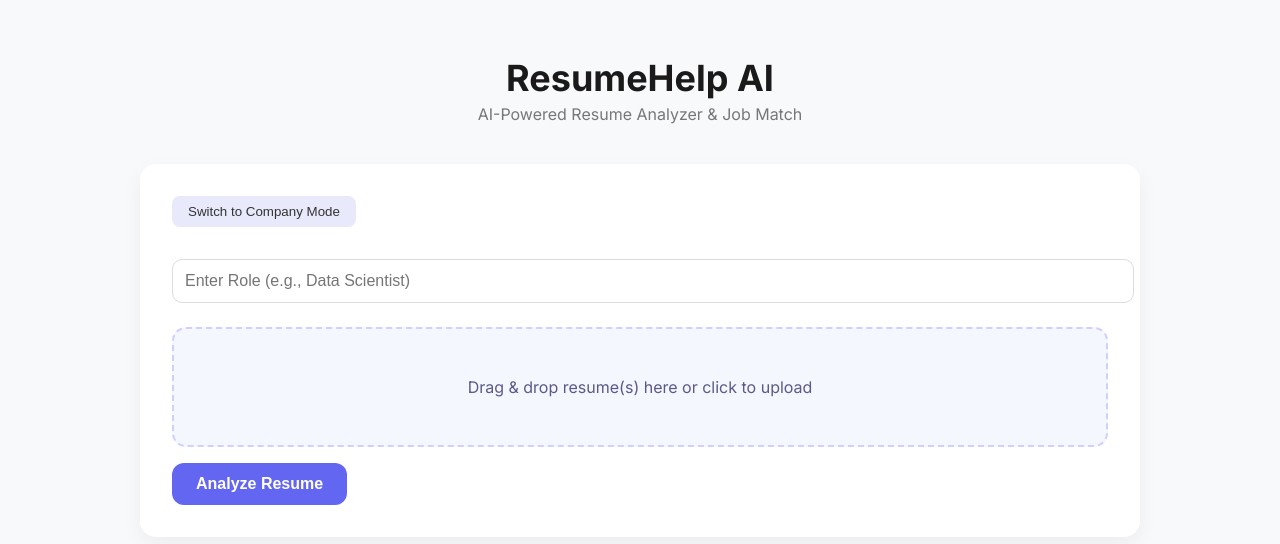
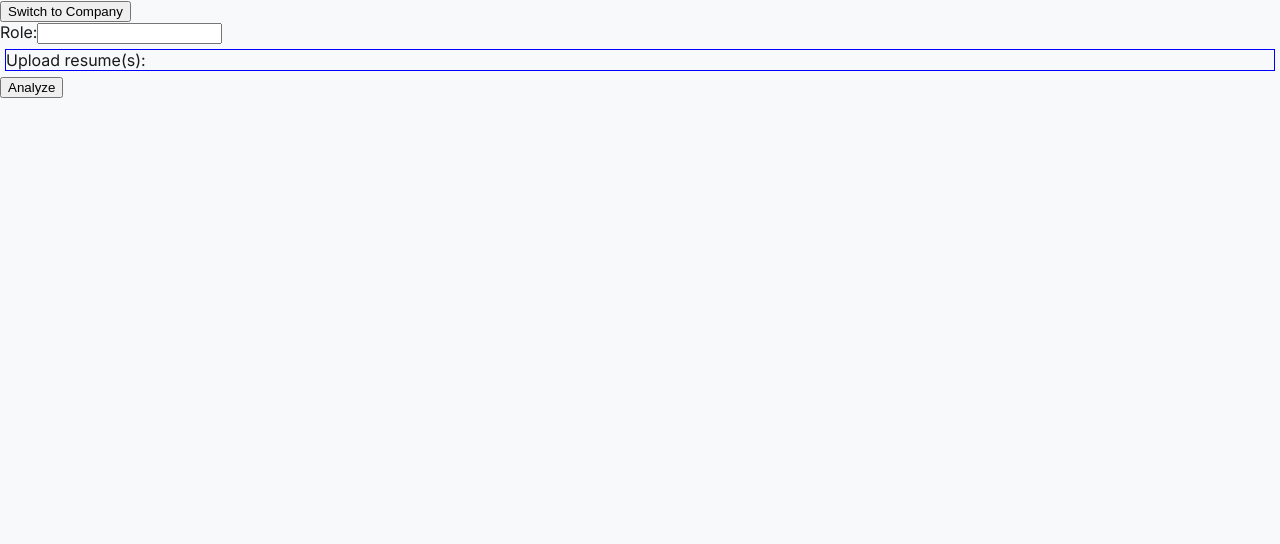
Before and after one commit to mrudula-ghanekar/AI-frontend, a React (Create React App) app: page /app in a window 1280 px wide. Shown: the top 544 px of the page. Built offline with nearby package versions, Linux system fonts and the light colour scheme.

Commit message:
Update App.js

```diff
--- a/src/App.js
+++ b/src/App.js
@@ -3,231 +3,87 @@ import axios from 'axios';
 import { useDropzone } from 'react-dropzone';
 import './App.css';
 
-export default function App() {
+function App() {
   const [mode, setMode] = useState('candidate');
   const [role, setRole] = useState('');
   const [files, setFiles] = useState([]);
   const [jdFile, setJdFile] = useState(null);
   const [result, setResult] = useState(null);
   const [batchResult, setBatchResult] = useState(null);
+  const [error, setError] = useState('');
   const [loading, setLoading] = useState(false);
-  const [error, setError] = useState(null);
-  const API_BASE_URL = process.env.REACT_APP_API_BASE_URL;
+  const base = process.env.REACT_APP_API_BASE_URL;
 
-  const handleModeToggle = () => {
-    setMode(prev => (prev === 'candidate' ? 'company' : 'candidate'));
-    setResult(null);
-    setBatchResult(null);
-    setFiles([]);
-    setJdFile(null);
-    setRole('');
-    setError(null);
-  };
-
-  const { getRootProps, getInputProps } = useDropzone({
-    onDrop: acceptedFiles => {
-      if (acceptedFiles.length === 0) {
-        setError("⚠️ Invalid file type. Please upload a PDF or DOCX.");
-        return;
-      }
-      if (mode === 'company' && acceptedFiles.length > 10) {
-        setError("⚠️ You can upload up to 10 resumes in company mode.");
-        return;
-      }
-      setFiles(acceptedFiles);
-      setError(null);
-    },
+  const drop = useDropzone({
+    onDrop: f => setFiles(f),
     multiple: mode === 'company',
-    accept: {
-      'application/pdf': ['.pdf'],
-      'application/msword': ['.doc'],
-      'application/vnd.openxmlformats-officedocument.wordprocessingml.document': ['.docx'],
-    }
+    accept: { 'application/pdf': [], 'application/msword': [], 'application/vnd.openxmlformats-officedocument.wordprocessingml.document': [] }
   });
 
-  const { getRootProps: getJDRootProps, getInputProps: getJDInputProps } = useDropzone({
-    onDrop: acceptedFiles => {
-      if (acceptedFiles.length !== 1) {
-        setError("⚠️ Please upload exactly one job description file.");
-        return;
-      }
-      setJdFile(acceptedFiles[0]);
-      setError(null);
-    },
+  const jdDrop = useDropzone({
+    onDrop: f => setJdFile(f[0]),
     multiple: false,
-    accept: {
-      'application/pdf': ['.pdf'],
-      'application/msword': ['.doc'],
-      'application/vnd.openxmlformats-officedocument.wordprocessingml.document': ['.docx'],
-    }
+    accept: drop.accept
   });
 
-  const handleUpload = async () => {
-    if (!files.length || !role.trim() || (mode === 'company' && !jdFile)) {
-      setError("⚠️ Please select file(s), a job description (if in company mode), and enter a job role.");
+  const upload = async () => {
+    if (!role || files.length === 0 || (mode==='company' && !jdFile)) {
+      setError('Please fill all fields and upload necessary file(s).');
       return;
     }
+    setError(''); setLoading(true); setResult(null); setBatchResult(null);
 
-    setLoading(true);
-    setError(null);
-    setResult(null);
-    setBatchResult(null);
+    const fd = new FormData();
+    fd.append('mode', mode);
+    fd.append('role', role);
+    if (mode === 'company') {
+      files.forEach(f => fd.append('files', f));
+      fd.append('jd_file', jdFile);
+    } else {
+      fd.append('file', files[0]);
+    }
 
     try {
-      const formData = new FormData();
-      if (mode === 'company') {
-        files.forEach(file => formData.append("files", file));
-        formData.append("jd_file", jdFile);
-      } else {
-        formData.append("file", files[0]);
-      }
-
-      formData.append("role", role);
-      formData.append("mode", mode);
-
-      const response = await axios.post(
-        `${API_BASE_URL}/api/analyze-file`,
-        formData
-      );
-
-      const data = response.data;
-
-      if (mode === 'company') {
-        if (data && Array.isArray(data.ranking)) {
-          setBatchResult(data.ranking);
-        } else {
-          setError("⚠️ Invalid company response from server.");
-        }
-      } else {
-        if (
-          data &&
-          data.status === 'success' &&
-          typeof data.suited_for_role === 'string' &&
-          Array.isArray(data.strong_points) &&
-          Array.isArray(data.weak_points)
-        ) {
-          const recommendations = data.recommendations || {};
-          setResult({
-            suitableForRole: data.suited_for_role === "Yes",
-            strongPoints: data.strong_points,
-            weakPoints: data.weak_points,
-            recommendations: {
-              online_courses: Array.isArray(recommendations.online_courses) ? recommendations.online_courses : [],
-              youtube_channels: Array.isArray(recommendations.youtube_channels) ? recommendations.youtube_channels : [],
-              career_guides: Array.isArray(recommendations.career_guides) ? recommendations.career_guides : [],
-              alternative_roles: Array.isArray(recommendations.alternative_roles) ? recommendations.alternative_roles : [],
-              skills_to_learn: Array.isArray(recommendations.skills_to_learn) ? recommendations.skills_to_learn : [],
-            }
-          });
-        } else {
-          setError("⚠️ Invalid candidate response from server.");
-        }
-      }
-    } catch (error) {
-      console.error('Upload error:', error);
-      if (error.response) {
-        console.error('Server response:', error.response.data);
-        setError(`⚠️ ${error.response?.data?.error || 'An unexpected error occurred.'}`);
-      } else if (error.request) {
-        setError('⚠️ Network error. Please check your connection.');
-      } else {
-        setError('⚠️ Something went wrong. Please try again.');
-      }
+      const { data } = await axios.post(`${base}/api/analyze-file`, fd);
+      if (mode === 'candidate') setResult(data);
+      else setBatchResult(Array.isArray(data) ? data : data.ranking);
+    } catch (e) {
+      setError(e.response?.data?.error || 'Server error');
     }
-
     setLoading(false);
   };
 
   return (
-    <div className="app-container">
-      <header className="app-header">
-        <h1>ResumeHelp AI</h1>
-        <p className="app-subtitle">AI-Powered Resume Analyzer & Job Match</p>
-      </header>
+    <div>
+      <button onClick={() => { setMode(m => m==='candidate'?'company':'candidate'); setResult(null); setError(''); }}>Switch to {mode==='candidate'?'Company':'Candidate'}</button>
+      <br/>
+      Role:<input value={role} onChange={e=>setRole(e.target.value)}/><br/>
+      {mode==='company' && <div {...jdDrop.getRootProps()} style={{border:'1px solid black'}}>JD: <input {...jdDrop.getInputProps()} />{jdFile?.name}</div>}
+      <div {...drop.getRootProps()} style={{border:'1px solid blue', margin:'5px'}}>Upload resume(s):<input {...drop.getInputProps()} />{files.map(f=>f.name).join(',')}</div>
+      <button onClick={upload} disabled={loading}>{loading?'Loading...':'Analyze'}</button>
+      <div style={{color:'red'}}>{error}</div>
 
-      <div className="app-controls">
-        <button onClick={handleModeToggle} className="btn-secondary">
-          Switch to {mode === 'candidate' ? 'Company' : 'Candidate'} Mode
-        </button>
-
-        <input
-          type="text"
-          placeholder="Enter Role (e.g., Data Scientist)"
-          value={role}
-          onChange={(e) => setRole(e.target.value)}
-          className="input-role"
-        />
-
-        {mode === 'company' && (
-          <div {...getJDRootProps({ className: 'dropzone-area' })}>
-            <input {...getJDInputProps()} />
-            <p>Upload Job Description File</p>
-            {jdFile && <div className="file-item">{jdFile.name}</div>}
-          </div>
-        )}
-
-        <div {...getRootProps({ className: 'dropzone-area' })}>
-          <input {...getInputProps()} />
-          <p>Drag & drop resume(s) here or click to upload</p>
-        </div>
-
-        {files.length > 0 && (
-          <div className="file-list">
-            {files.map((file, idx) => (
-              <div key={idx} className="file-item">{file.name}</div>
-            ))}
-          </div>
-        )}
-
-        <button onClick={handleUpload} className="btn-primary" disabled={loading}>
-          {loading ? 'Analyzing...' : 'Analyze Resume'}
-        </button>
-
-        {error && <div className="error-banner">{error}</div>}
-      </div>
-
-      {result && (
-        <div className="results-panel">
-          <h2>Candidate Analysis</h2>
-          <div className={`badge ${result.suitableForRole ? 'badge-success' : 'badge-fail'}`}>
-            {result.suitableForRole ? 'Suitable for the role' : 'Not suitable for the role'}
-          </div>
-
-          <section>
-            <h3>Strong Points</h3>
-            {result.strongPoints.length ? (
-              <ul>{result.strongPoints.map((pt, i) => <li key={i}>{pt}</li>)}</ul>
-            ) : <p>No strong points identified.</p>}
-          </section>
-
-          <section>
-            <h3>Areas for Improvement</h3>
-            {result.weakPoints.length ? (
-              <ul>{result.weakPoints.map((pt, i) => <li key={i}>{pt}</li>)}</ul>
-            ) : <p>No areas for improvement noted.</p>}
-          </section>
-
-          {result.recommendations && (
-            <section>
-              <h3>Suggestions</h3>
-              <p><strong>Courses:</strong> {result.recommendations.online_courses.join(', ')}</p>
-              <p><strong>YouTube Channels:</strong> {result.recommendations.youtube_channels.join(', ')}</p>
-              <p><strong>Career Guides:</strong> {result.recommendations.career_guides.join(', ')}</p>
-              <p><strong>Alt. Roles:</strong> {result.recommendations.alternative_roles.join(', ')}</p>
-              <p><strong>Skills:</strong> {result.recommendations.skills_to_learn.join(', ')}</p>
-            </section>
+      {mode==='candidate' && result && (
+        <div>
+          <h2>Candidate Result</h2>
+          <p>Status: {result.status}</p>
+          <p>Fit: {result.suited_for_role}</p>
+          <h3>Strong</h3><ul>{result.strong_points?.map((s,i)=><li key={i}>{s}</li>)}</ul>
+          <h3>Weak</h3><ul>{result.weak_points?.map((w,i)=><li key={i}>{w}</li>)}</ul>
+          <h3>Recommendations</h3>
+          {Object.entries(result.recommendations || {}).map(([k,v])=>
+            <p key={k}><strong>{k}:</strong> {(v||[]).join(', ')}</p>
           )}
         </div>
       )}
 
-      {batchResult && (
-        <div className="results-panel">
-          <h2>Company Mode Results</h2>
-          {batchResult.map((entry, index) => (
-            <div key={index} className="result-section">
-              <h3>{entry.candidate_name} ({entry.score}%)</h3>
-              <p><strong>Resume:</strong> {entry.file_name}</p>
-              <p><strong>Summary:</strong> {entry.summary}</p>
+      {mode==='company' && batchResult && (
+        <div>
+          <h2>Company Ranking</h2>
+          {batchResult.map((e,i)=>(
+            <div key={i}>
+              <h3>{i+1}. {e.candidate_name} — {e.score}%</h3>
+              <p>{e.summary}</p>
             </div>
           ))}
         </div>
@@ -235,3 +91,5 @@ export default function App() {
     </div>
   );
 }
+
+export default App;
```
